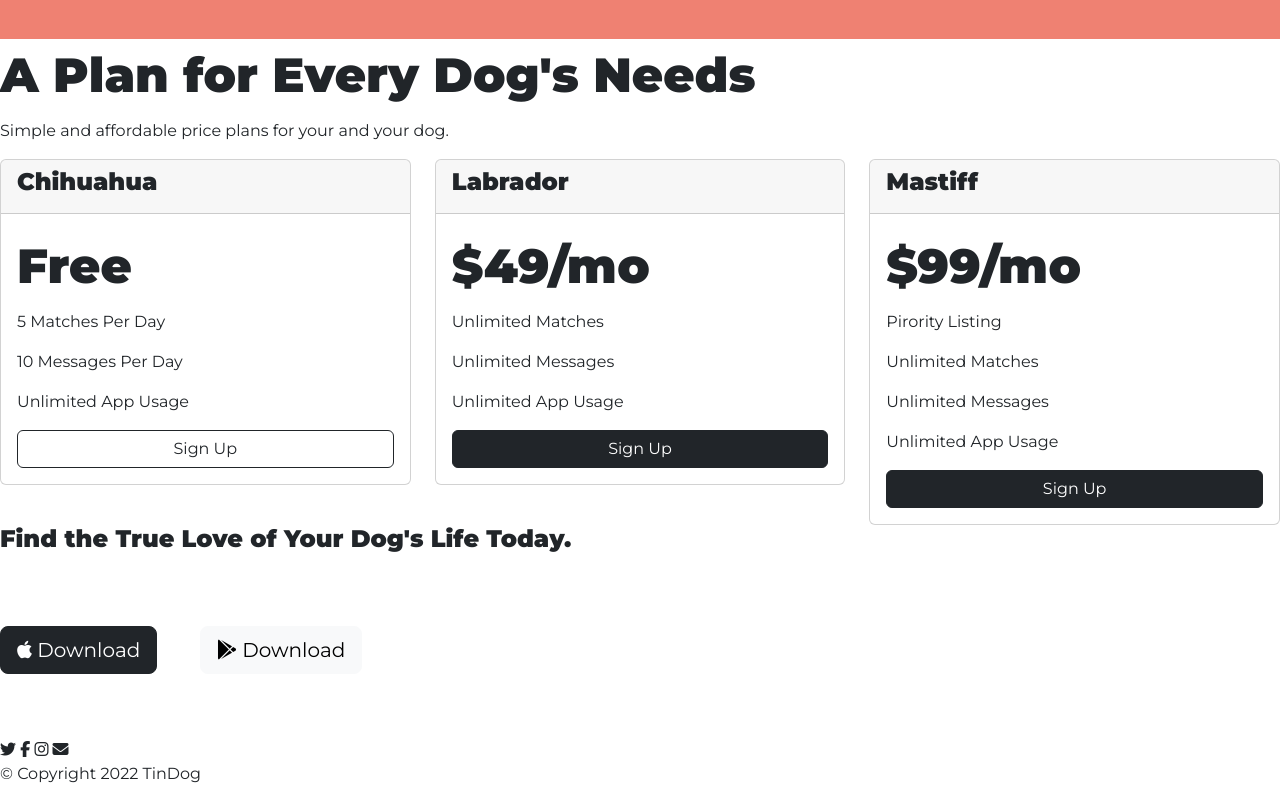
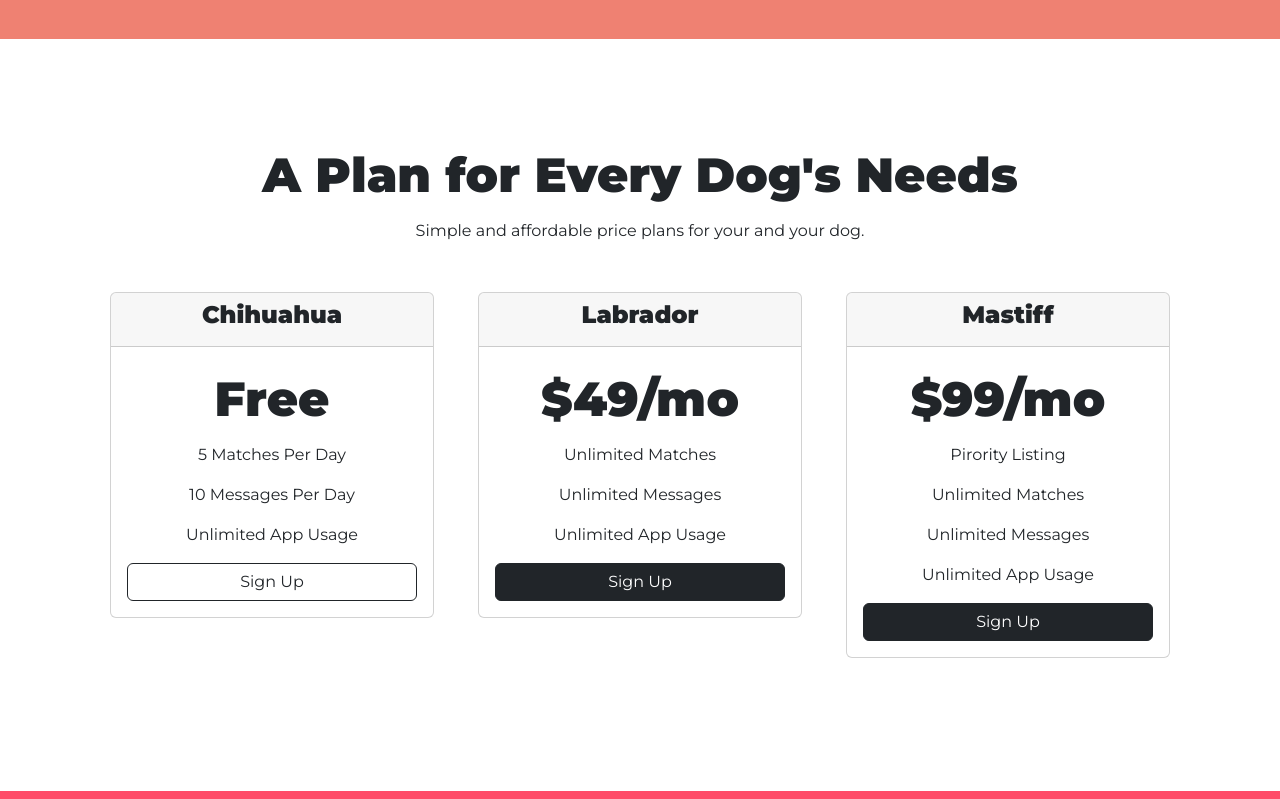
Before and after one commit to topdeezy/Dogmate, a plain HTML site: page index.html in a window 1280 px wide. Shown: the part 1740-2539 px from the top of the page. Drawn offline with nearby package versions, Linux system fonts and the light colour scheme; files that its build step writes are made by us from their sources.

Commit message:
Update styles.css

```diff
--- a/styles.css
+++ b/styles.css
@@ -1,33 +1,37 @@
 body{
     font-family: "Montserrat";
+    text-align: center;
+  }
+  h1{
+    font-size: 3.5rem;
+    font-weight: 900;
+    line-height: 1.5;
+  }
+ h2,h3,h4,h5,h6{
+    font-size: 1.5rem;
+    font-weight: 600;
+  }
+
+  .big-heading{
+    font-weight: 900;
+    font-size: 3.5rem;
+    line-height: 1.5;
+
+  }
+  .section-heading{
+    font-size: 3rem;
+    line-height: 1.5;
   }
 
   #title{
     background-color: #ff4c68;
       color: white;
+      text-align: left;
   }
   .container-fluid{
     padding: 3% 15%;
   }
-h1{
-  font-family: "Montserrat";
 
-  font-weight: 900;
-  font-size: 3.5rem;
-  line-height: 1.5;
-
-}
-h2{
-  font-family: "Montserrat";
-  font-size: 3rem;
-  line-height: 1.5;
-  font-weight: 600;
-}
-h3{
-  font-family: "Montserrat";
-  font-size: 1.5rem;
-  font-weight: 600;
-}
   /* navigation bar */
   .navbar-brand{
     font-family: "Ubuntu";
@@ -49,6 +53,7 @@ h3{
   .phone{
     width: 60%;
     transform: rotate(25deg);
+
   }
   /*  Download Buttons */
   .donwnload-button{
@@ -56,13 +61,14 @@ h3{
   }
   /* Features */
   #features{
-
+  background-color:white;
     margin: 7% 15%;
 
   }
-.description{
-text-align: center;
 
+  .features-title{
+    font-size: 1.5rem;
+    font-weight: 600;
   }
   #features p{
     color: #8f8f8f;
@@ -81,8 +87,12 @@ text-align: center;
   #testimonials{
     background-color: #ef8172;
     color: #fff;
-  text-align: center;
+
     padding: 7% 15%;
+  }
+  .testimonial-text{
+    font-size: 3rem;
+    line-height: 1.5;
   }
   .testimonial-image{
     border-radius: 100%;
@@ -91,10 +101,53 @@ text-align: center;
   }
   #press{
     background-color: #ef8172;
-  text-align: center;
+
     padding-bottom: 3%;
   }
   .press-logo{
     width: 15%;
     margin: 20px 20px 50px;
   }
+  /* Pricing Section */
+  #pricing{
+    padding: 100px;
+
+  }
+  .price-text{
+    font-size: 3rem;
+    line-height: 1.5;
+  }
+  .pricing-column {
+    padding: 3% 2%;
+  }
+  #cta{
+    color: #fff;
+    background-color: #ff4c68;
+    padding: 10% 20%;
+
+  }
+
+
+  /* footer */
+  #footer{
+    margin: 6% 20%;
+
+  }
+  .footer-icon{
+    margin: 20px 15px;
+  }
+  .copyright{
+    color:grey;
+  }
+
+  @media (max-width:1028px){
+
+    #title{
+      text-align: center;
+    }
+    .phone{
+      transform: rotate(0);
+    }
+
+
+  }
```
Lines whose indentation alone changed are shown as unchanged.
